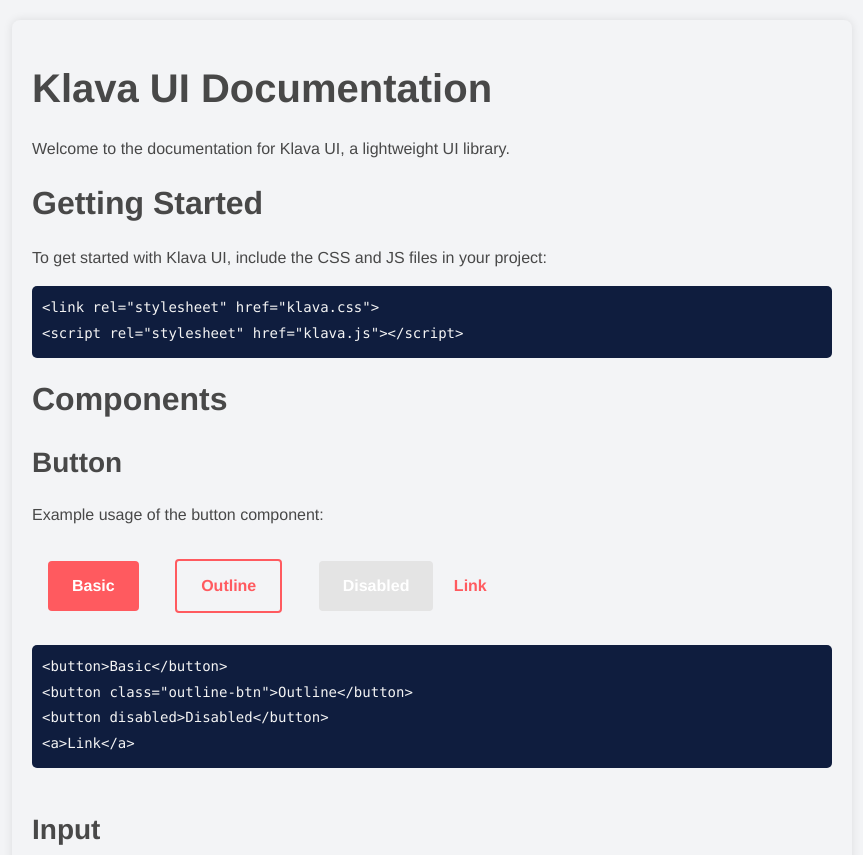
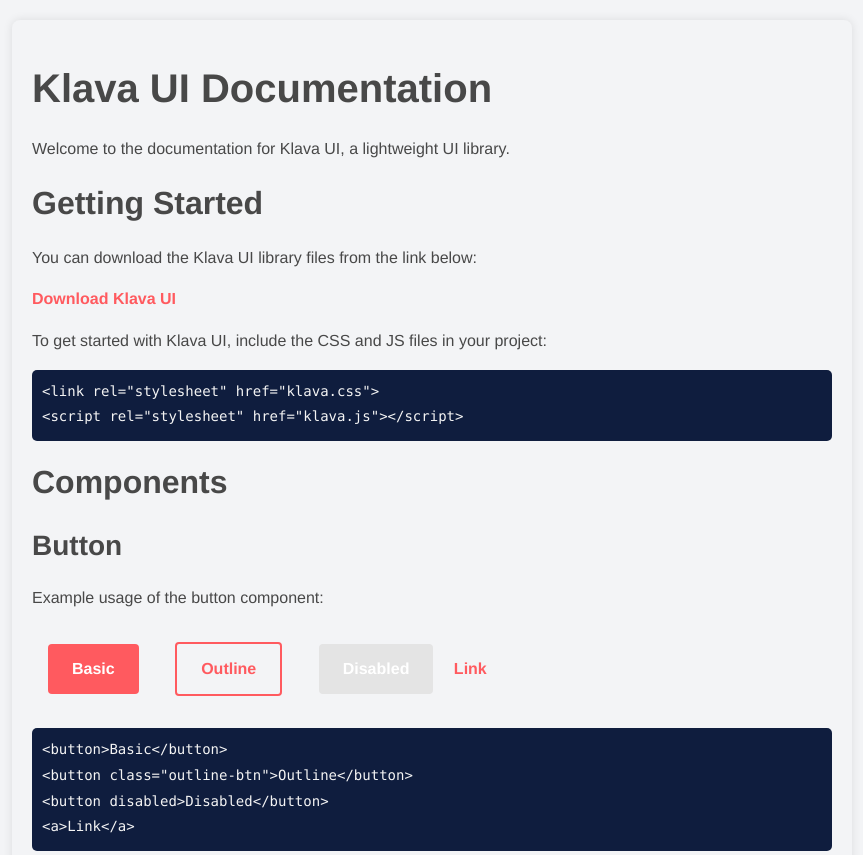
Before and after one commit to elieraad/klava-ui, a plain HTML site: page index.html in a window 1280 px wide. Shown: the top 855 px of the page, without its empty margins (208-1071 px from the left). Drawn offline with Linux system fonts and the light colour scheme.

Commit message:
add download step

```diff
--- a/index.html
+++ b/index.html
@@ -48,6 +48,12 @@
 
       <section id="getting-started">
         <h2>Getting Started</h2>
+        <p>You can download the Klava UI library files from the link below:</p>
+        <a
+          href="https://github.com/elieraad/klava-ui/archive/refs/heads/master.zip"
+          download
+          >Download Klava UI</a
+        >
         <p>
           To get started with Klava UI, include the CSS and JS files in your
           project:
```
